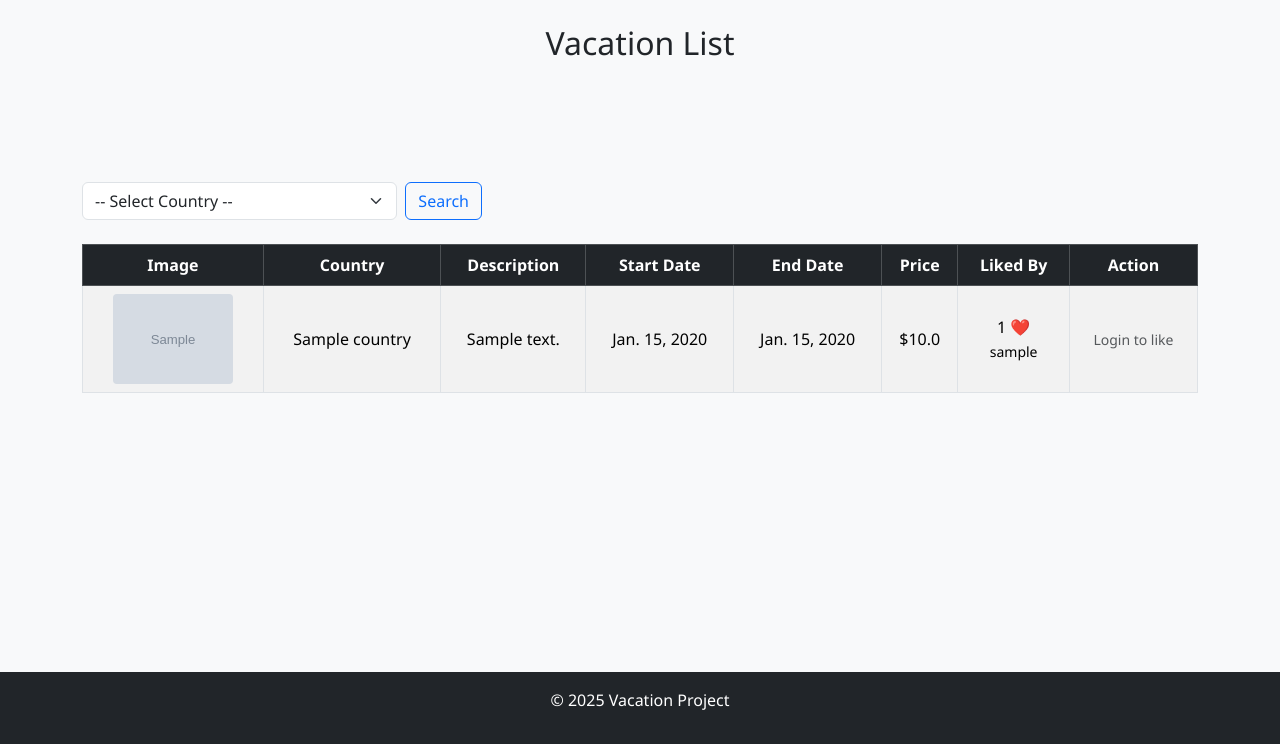
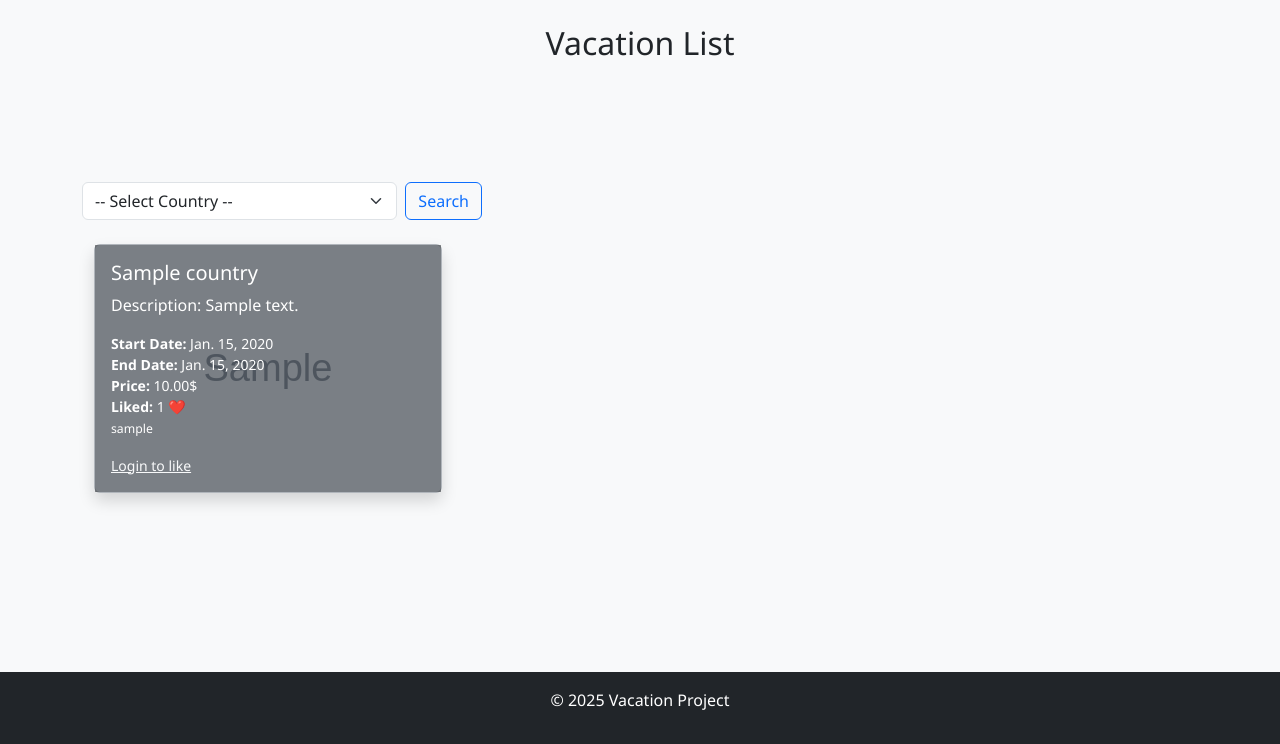
Before and after one commit to melmanigor/djang-progect, a Django app: page /vacation/ in a window 1280 px wide. Shown: the part 56-800 px from the top of the page. Run offline with Django 5.2, Linux system fonts and the light colour scheme; tables that the repository leaves empty hold one stand-in row (values such as "Sample post"); grey boxes marked "Sample" are stand-in pictures.

Commit message:
date validation in ad vacation, price validation, vacation list design

```diff
--- a/vacation/models.py
+++ b/vacation/models.py
@@ -1,5 +1,7 @@
 from django.db import models
 from django.conf import settings
+from django.core.validators import MinValueValidator, MaxValueValidator
+
 
 class Country(models.Model):
     name = models.CharField(max_length=50, unique=True)
@@ -12,7 +14,7 @@ class Vacation(models.Model):
     start_date=models.DateField()
     end_date=models.DateField()
     image=models.ImageField(upload_to='images/')
-    price=models.FloatField()
+    price=models.DecimalField(max_digits=10, decimal_places=2, validators=[MinValueValidator(0), MaxValueValidator(10000)])
     liked_by=models.ManyToManyField(settings.AUTH_USER_MODEL,through='Like',related_name='liked_vacations')
 
     def __str__(self):
--- a/vacation/templates/vacation/vacation_list.html
+++ b/vacation/templates/vacation/vacation_list.html
@@ -27,71 +27,60 @@
 </form>
 
  {% if vacations %}
-    <div class="table-responsive">
-      <table class="table table-bordered table-striped align-middle text-center">
-        <thead class="table-dark">
-          <tr>
-            <th>Image</th>
-            <th>Country</th>
-            <th>Description</th>
-            <th>Start Date</th>
-            <th>End Date</th>
-            <th>Price</th>
-            <th>Liked By</th>
-            <th>Action</th>
-          </tr>
-        </thead>
-        <tbody>
+  <div class="container">
+    <div class="row row-cols-1 row-cols-md-2 row-cols-lg-3 g-4">
+
       {% for vacation in vacations %}
-            <tr>
-              <td>
-                {% if vacation.image %}
-                  <div class="vacation-img-wrapper">
-                    <img src="{{ vacation.image.url }}" alt="{{ vacation.description }}" class="vacation-img">
-                  </div>
-                {% else %}
-                  No Image
-                {% endif %}
-              </td>
-              <td>{{ vacation.country.name }}</td>
-              <td>{{ vacation.description }}</td>
-              <td>{{ vacation.start_date }}</td>
-              <td>{{ vacation.end_date }}</td>
-              <td>${{ vacation.price }}</td>
-              <td>
-                {{ vacation.liked_by.count }} ❤️<br>
+        <div class="col">
+          <div class="card h-100 shadow text-white" style="background-image: url('{{ vacation.image.url }}'); background-size: cover; background-position: center;">
+
+            <div class="card-body bg-dark bg-opacity-50 d-flex flex-column">
+              <h5 class="card-title">{{ vacation.country.name }}</h5>
+              <p class="card-text">Description: {{ vacation.description|truncatewords:30 }}</p>
+
+              <ul class="list-unstyled small">
+                <li><strong>Start Date:</strong> {{ vacation.start_date }}</li>
+                <li><strong>End Date:</strong> {{ vacation.end_date }}</li>
+                <li><strong>Price:</strong> {{ vacation.price }}$</li>
+                <li><strong>Liked:</strong> {{ vacation.liked_by.count }} ❤️</li>
+                <li>
                   {% for user in vacation.liked_by.all %}
                     <small>{{ user.username }}</small>{% if not forloop.last %}, {% endif %}
                   {% endfor %}
-              </td>
-              <td>
-                <div class="d-flex justify-content-center gap-2">
+                </li>
+              </ul>
+
+              <div class="mt-auto d-flex flex-wrap gap-2">
                 {% if user.is_authenticated %}
-                  <form method="post" action="{% url 'like_vacation' vacation.pk %}">
+                  <form method="post" action="{% url 'like_vacation' vacation.pk %}" class="d-inline">
                     {% csrf_token %}
                     {% if user in vacation.liked_by.all %}
                       <button type="submit" class="btn btn-sm btn-danger">Unlike ❤️</button>
                     {% else %}
-                      <button type="submit" class="btn btn-sm btn-outline-danger">Like 🤍</button>
+                      <button type="submit" class="btn btn-sm btn-outline-light">Like 🤍</button>
                     {% endif %}
                   </form>
                 {% else %}
-                  <small class="text-muted">Login to like</small>
+                  <small class="text-muted">
+                    <a href="{% url 'login' %}?next={{ request.path }}" class="text-light">Login to like</a>
+                  </small>
                 {% endif %}
+
                 {% if request.user.is_superuser %}
                   <a href="{% url 'update_vacation' vacation.pk %}" class="btn btn-sm btn-warning">Edit</a>
                   <a href="{% url 'delete_vacation' vacation.pk %}" class="btn btn-sm btn-danger">Delete</a>
-
                 {% endif %}
+              </div>
+            </div>
 
           </div>
-              </td>
-            </tr>
+        </div>
       {% endfor %}
-        </tbody>
-      </table>
+
+    </div>
   </div>
 {% else %}
   <div class="alert alert-info text-center">No vacations found.</div>
 {% endif %}
+
 {% endblock %}
```
Also changed, not shown: vacation/forms.py (+14 -0 lines). Lines whose indentation alone changed are shown as unchanged.
